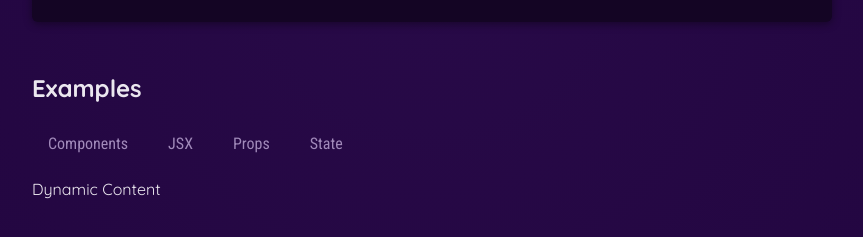
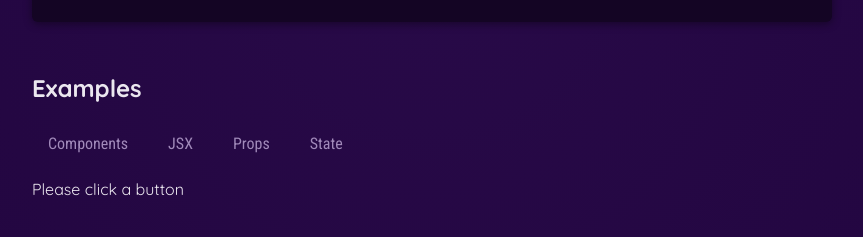
Before and after one commit to saurabhverma2693/CoreConcepts, a React (Vite) app in the folder CoreConcepts/: page / in a window 1280 px wide. Shown: the part 677-914 px from the top of the page, without its empty margins (208-1071 px from the left). Built offline with nearby package versions, Linux system fonts and the light colour scheme.

Commit message:
Picture that introduce to State

```diff
--- a/CoreConcepts/src/App.jsx
+++ b/CoreConcepts/src/App.jsx
@@ -7,10 +7,14 @@ import TabButton from './components/TabButton.jsx';
 
 
 function App() {
+  let tabContent = 'Please click a button';
   function handleSelect(selectedButton){
     // selectedButton => 'components','jsx','props','state'
-    console.log(selectedButton);
+    tabContent = selectedButton
+    console.log(tabContent)
   }
+console.log('App function executing........');
+
   return (
     <div>
 <Header />
@@ -55,7 +59,7 @@ function App() {
           <TabButton onSelect={()=> handleSelect('props')}>Props</TabButton>
           <TabButton onSelect={()=> handleSelect('state')}>State</TabButton>
           </menu>
-          Dynamic Content
+          {tabContent}
         </section>
 
       </main>
--- a/CoreConcepts/src/components/TabButton.jsx
+++ b/CoreConcepts/src/components/TabButton.jsx
@@ -1,4 +1,5 @@
 export default function TabButton({children,onSelect}){
+    console.log('Tab Button executing........');
     return <li>
         <button onClick={onSelect}>{children}</button>
         </li>
```
